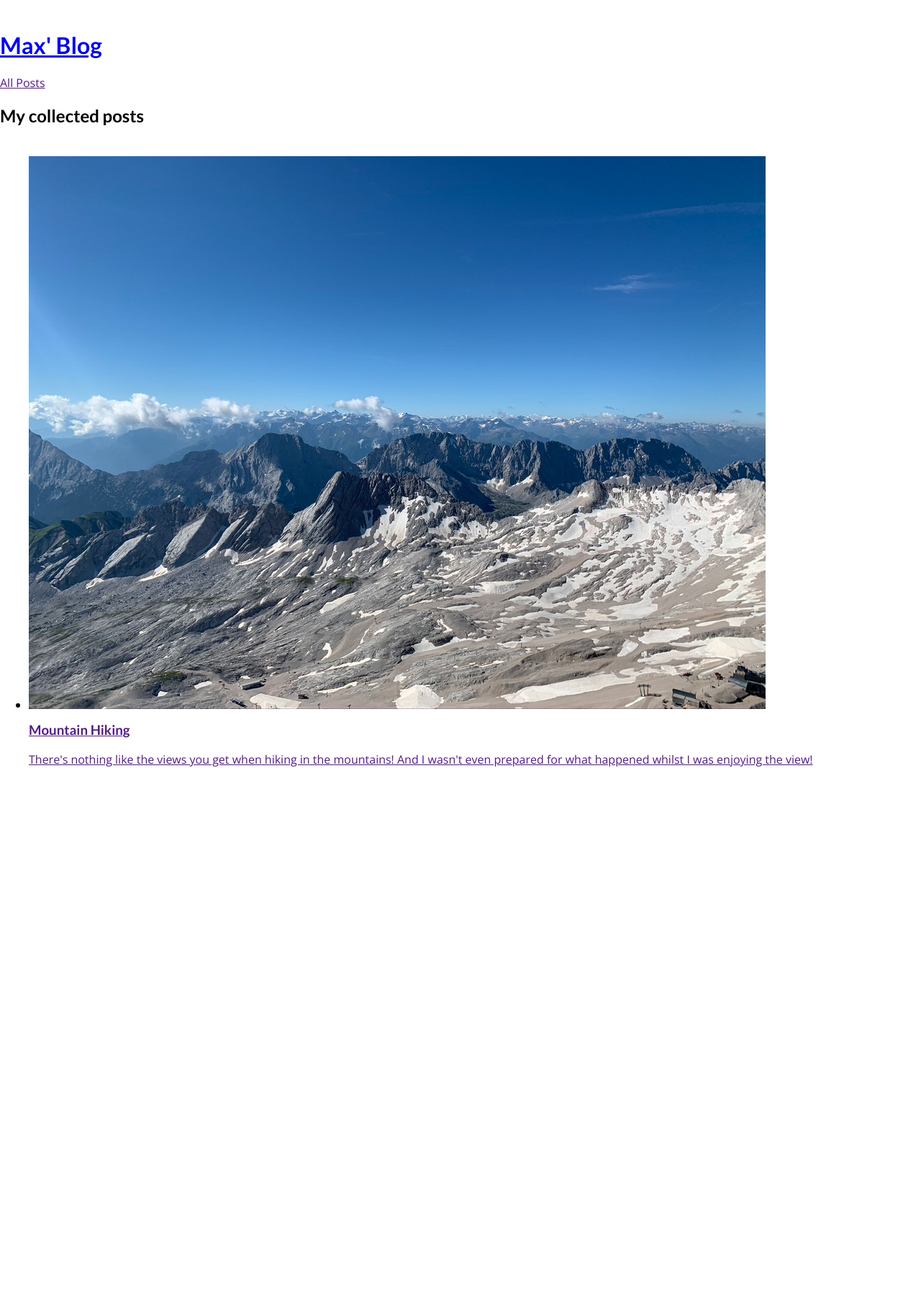
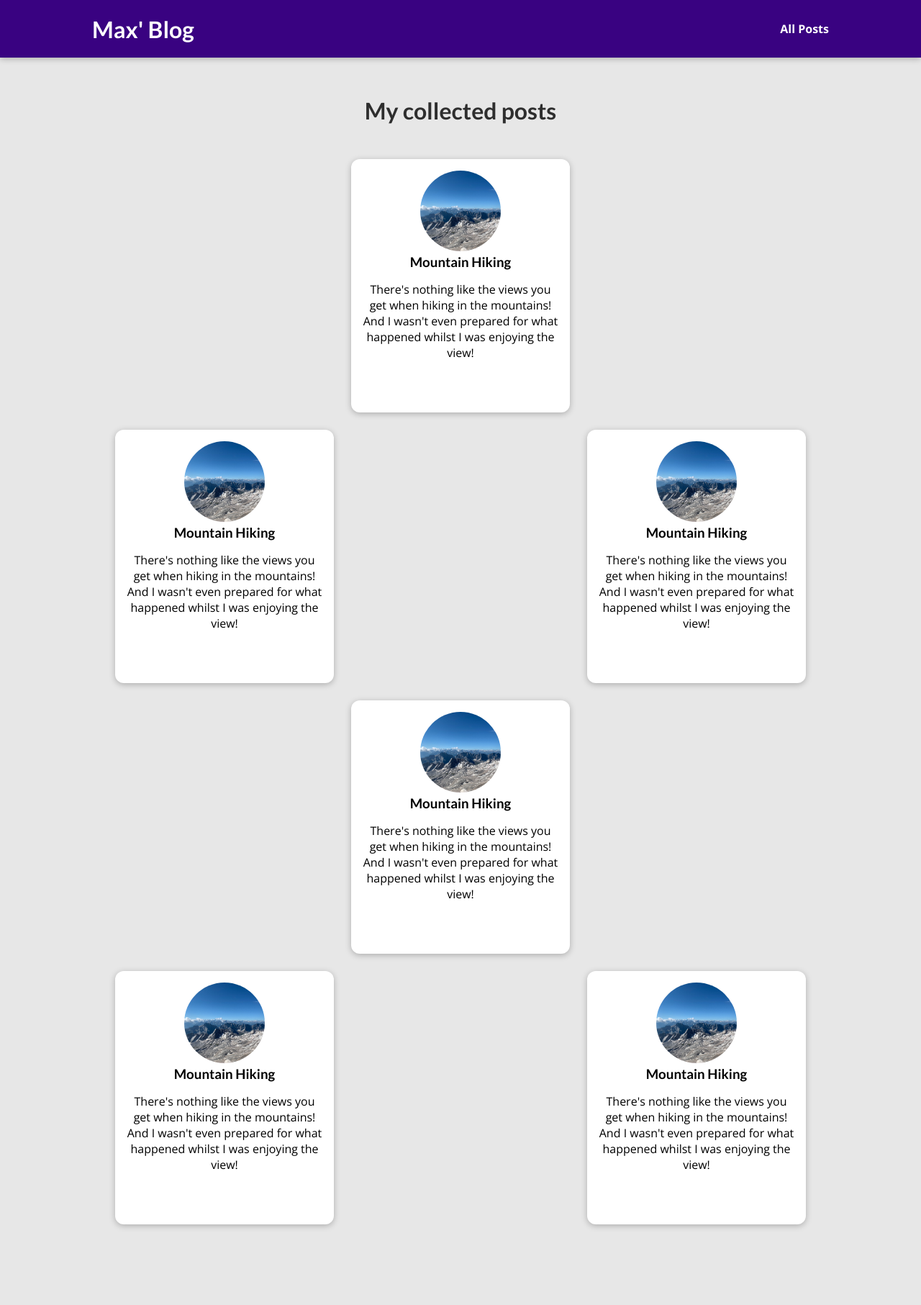
Before and after one commit to GitQuuu/my_site, a Django app: page /blogs in a window 1280 px wide. Shown: the whole page at 72% size. Before the commit the page ends 1065 px from the top, so only its background shows below. Run offline with Django 5.2, Linux system fonts and the light colour scheme.

Commit message:
62. linking the urls

```diff
--- /dev/null
+++ b/blog/static/blog/all-posts.css
@@ -0,0 +1,43 @@
+body {
+  background-color: #e7e7e7;
+}
+
+#main-navigation {
+  background-color: #390281;
+  box-shadow: 0 2px 8px rgba(0, 0, 0, 0.25);
+}
+
+#all-posts {
+  margin: 7rem auto;
+  width: 90%;
+  max-width: 60rem;
+}
+
+#all-posts h2 {
+  text-align: center;
+  font-size: 2rem;
+  color: #2e2e2e;
+  margin: 3rem 0;
+}
+
+ul {
+  list-style: none;
+  margin: 0;
+  padding: 0;
+  display: grid;
+  grid-template-columns: repeat(auto-fill, minmax(17rem, 1fr));
+  gap: 1.5rem;
+}
+
+.post img {
+  width: 7rem;
+  height: 7rem;
+}
+
+.post a {
+  height: 22rem;
+  transform-origin: center;
+  box-shadow: 0 2px 8px rgba(0, 0, 0, 0.25);
+  border-radius: 12px;
+  background-color: white;
+}
--- /dev/null
+++ b/blog/static/blog/post.css
@@ -0,0 +1,43 @@
+.post {
+  display: flex;
+  flex-direction: column;
+  align-items: center;
+  text-align: center;
+}
+
+.post a {
+  text-decoration: none;
+  color: black;
+  transition: all 0.2s ease;
+  padding: 1rem;
+}
+
+.post a:hover,
+.post a:active {
+  transform: scale(1.1);
+  background-color: #390281;
+  color: white;
+}
+
+.post img {
+  width: 5rem;
+  height: 5rem;
+  object-fit: cover;
+  border-radius: 50%;
+}
+
+.post h3 {
+  margin: 0.25rem 0;
+}
+
+.post time {
+  color: #666666;
+  margin: 0.25rem;
+  font-style: italic;
+  font-size: 0.85rem;
+}
+
+.post:hover time,
+.post:active time {
+  color: white;
+}
--- a/blog/templates/blogs/all-posts.html
+++ b/blog/templates/blogs/all-posts.html
@@ -6,6 +6,7 @@
 {% endblock %}
 
 {% block css_files %}
+<link rel="stylesheet" href="{% static 'blog/post.css' %}">
 <link rel="stylesheet" href="{% static 'blog/all-posts.css' %}">
 {% endblock %}
 
@@ -15,6 +16,11 @@
 
     <ul>
         {% include "blogs/includes/post.html" %}
+        {% include "blogs/includes/post.html" %}
+        {% include "blogs/includes/post.html" %}
+        {% include "blogs/includes/post.html" %}
+        {% include "blogs/includes/post.html" %}
+        {% include "blogs/includes/post.html" %}
     </ul>
 </section>
 {% endblock %}
--- a/blog/templates/blogs/includes/post.html
+++ b/blog/templates/blogs/includes/post.html
@@ -2,7 +2,7 @@
 
 <li>
     <article class="post">
-        <a href="">
+        <a href="{% url 'post-detail-page' 'the-mountains' %}">
             <img src="{% static 'blog/images/mountains.jpg' %}" alt="Mountain Hiking"/>
             <div class="post__content">
                 <h3>Mountain Hiking</h3>
--- a/blog/templates/blogs/index.html
+++ b/blog/templates/blogs/index.html
@@ -6,6 +6,7 @@
 {% endblock %}
 
 {% block css_files %}
+<link rel="stylesheet" href="{% static 'blog/post.css' %}">
 <link rel="stylesheet" href="{% static 'blog/index.css' %}">
 {% endblock %}
 
--- a/blog/urls.py
+++ b/blog/urls.py
@@ -3,7 +3,7 @@
 from blog.views import index, posts, post
 
 urlpatterns = [
-    path("", index, name="index"),
-    path("blogs", posts , name="blogs"),
-    path('blogs/<slug:slug>', post , name="post"),
+    path("", index, name="starting-page"),
+    path("blogs", posts , name="all-posts"),
+    path('blogs/<slug:slug>', post , name="post-detail-page"),
 ]
--- a/static/app.css
+++ b/static/app.css
@@ -18,3 +18,31 @@
   font-family: 'Lato', sans-serif;
   font-weight: bold;
 }
+
+#main-navigation {
+  width: 100%;
+  height: 5rem;
+  display: flex;
+  justify-content: space-between;
+  align-items: center;
+  padding: 0 10%;
+  position: absolute;
+  top: 0;
+  left: 0;
+}
+
+#main-navigation a {
+  text-decoration: none;
+  color: white;
+  font-weight: bold;
+}
+
+#main-navigation a:hover,
+#main-navigation a:active {
+  color: #cf79f1;
+}
+
+#main-navigation h1 a:hover,
+#main-navigation h1 a:active {
+  color: white;
+}
--- a/templates/layout.html
+++ b/templates/layout.html
@@ -11,9 +11,9 @@
 </head>
 <body>
 <header id="main-navigation">
-  <h1><a href="{% url 'index' %}">Max' Blog</a></h1>
+  <h1><a href="{% url 'starting-page' %}">Max' Blog</a></h1>
   <nav>
-    <a href="">All Posts</a>
+    <a href="{% url 'all-posts' %}">All Posts</a>
   </nav>
 </header>
 {% block content %} {% endblock %}
```
Also changed, not shown: blog/static/blog/index.css (+0 -72 lines).
